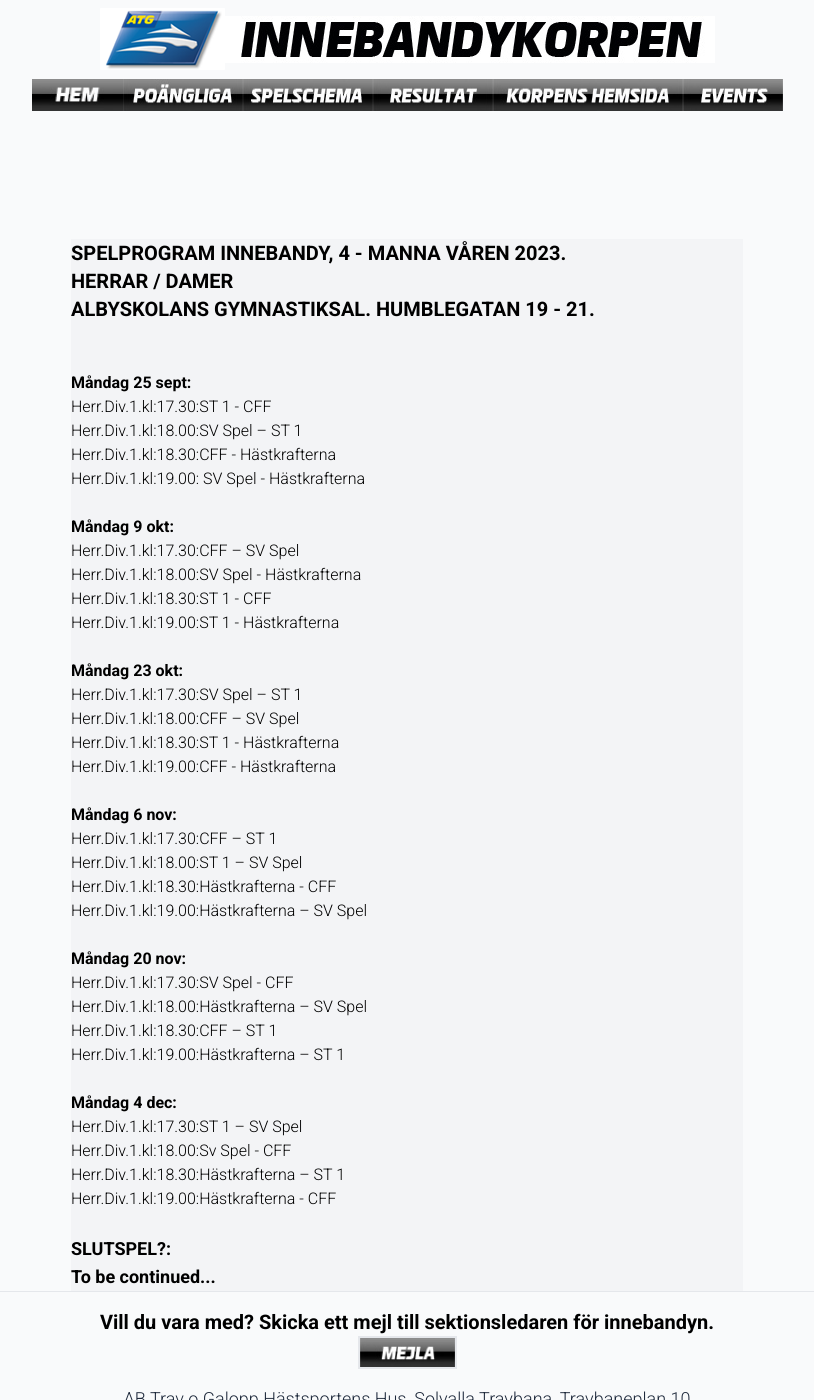
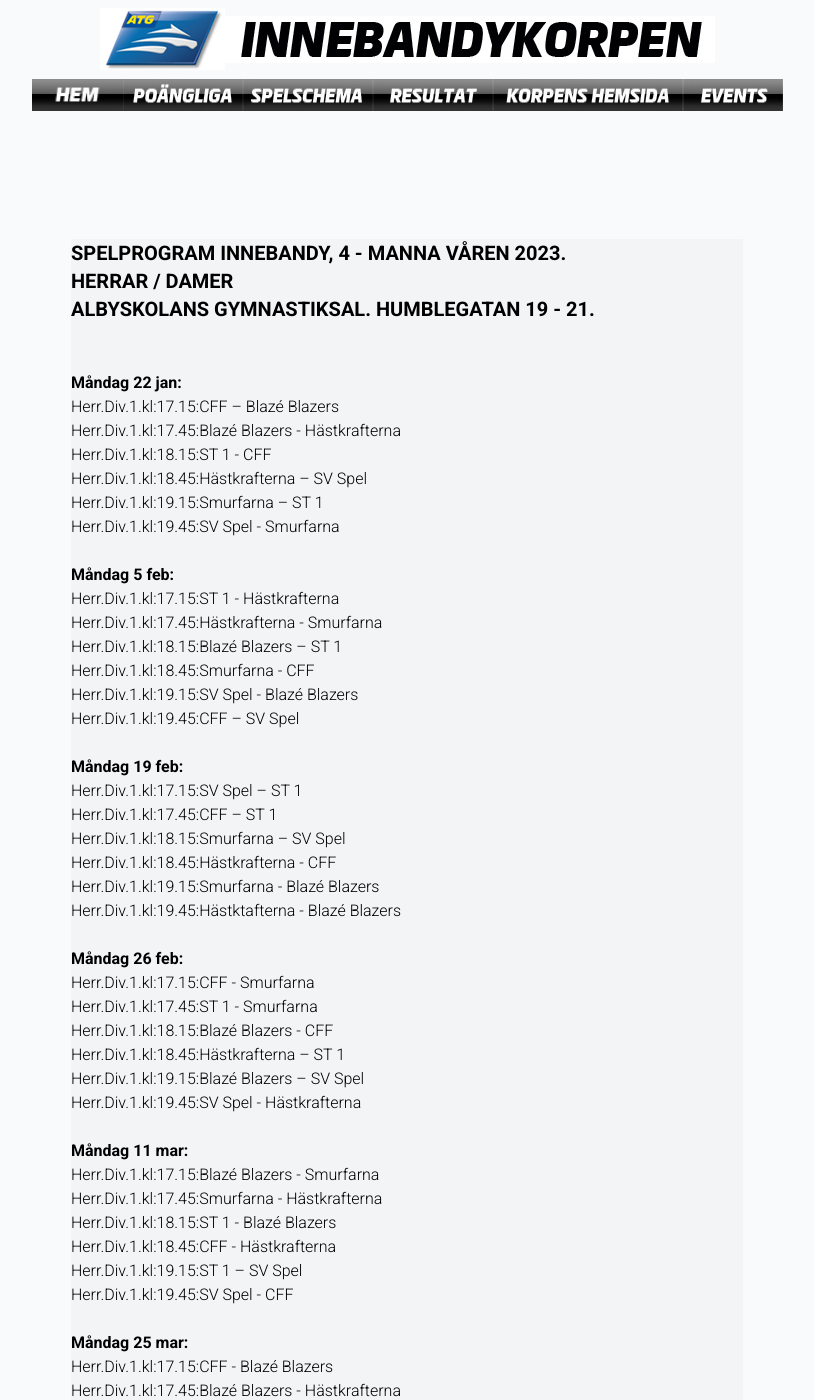
Before and after one commit to andreashogvall/andreashogvall.github.io, a Jekyll site: the page built from spelprogram.html, in a window 1280 px wide and 1400 px high. Shown: the whole window, without its empty margins (233-1047 px from the left). Built offline with Jekyll 4.4.1, drawn with Linux system fonts in a browser that asks for light colours; nearby versions of some CDN libraries; some of the changed text lies outside the part shown.

Commit message:
Add files via upload

```diff
--- a/spelprogram.html
+++ b/spelprogram.html
@@ -11,51 +11,76 @@
 
 <br>
 <br>
-<p class="text-sm md:text-base font-semibold">Måndag 25 sept:</p>
-Herr.Div.1.kl:17.30:ST 1 - CFF<br>
-Herr.Div.1.kl:18.00:SV Spel – ST 1<br>
-Herr.Div.1.kl:18.30:CFF - Hästkrafterna<br>
-Herr.Div.1.kl:19.00: SV Spel - Hästkrafterna<br>
+<p class="text-sm md:text-base font-semibold">Måndag 22 jan:</p>
+Herr.Div.1.kl:17.15:CFF – Blazé Blazers<br>
+Herr.Div.1.kl:17.45:Blazé Blazers - Hästkrafterna<br>
+Herr.Div.1.kl:18.15:ST 1 - CFF<br>
+Herr.Div.1.kl:18.45:Hästkrafterna – SV Spel<br>
+Herr.Div.1.kl:19.15:Smurfarna – ST 1<br>
+Herr.Div.1.kl:19.45:SV Spel - Smurfarna<br>
 <br>
 
 
-<p class="text-sm md:text-base font-semibold">Måndag 9 okt:</p>
-Herr.Div.1.kl:17.30:CFF – SV Spel<br>
-Herr.Div.1.kl:18.00:SV Spel - Hästkrafterna<br>
-Herr.Div.1.kl:18.30:ST 1 - CFF<br>
-Herr.Div.1.kl:19.00:ST 1 - Hästkrafterna<br>
+<p class="text-sm md:text-base font-semibold">Måndag 5 feb:</p>
+Herr.Div.1.kl:17.15:ST 1 - Hästkrafterna<br>
+Herr.Div.1.kl:17.45:Hästkrafterna - Smurfarna<br>
+Herr.Div.1.kl:18.15:Blazé Blazers – ST 1<br>
+Herr.Div.1.kl:18.45:Smurfarna - CFF<br>
+Herr.Div.1.kl:19.15:SV Spel - Blazé Blazers<br>
+Herr.Div.1.kl:19.45:CFF – SV Spel<br>
 <br>
 
 
-<p class="text-sm md:text-base font-semibold">Måndag 23 okt:</p>
-Herr.Div.1.kl:17.30:SV Spel – ST 1<br>
-Herr.Div.1.kl:18.00:CFF – SV Spel<br>
-Herr.Div.1.kl:18.30:ST 1 - Hästkrafterna<br>
-Herr.Div.1.kl:19.00:CFF - Hästkrafterna<br>
+<p class="text-sm md:text-base font-semibold">Måndag 19 feb:</p>
+Herr.Div.1.kl:17.15:SV Spel – ST 1<br>
+Herr.Div.1.kl:17.45:CFF – ST 1<br>
+Herr.Div.1.kl:18.15:Smurfarna – SV Spel<br>
+Herr.Div.1.kl:18.45:Hästkrafterna - CFF<br>
+Herr.Div.1.kl:19.15:Smurfarna - Blazé Blazers<br>
+Herr.Div.1.kl:19.45:Hästktafterna - Blazé Blazers<br>
 <br>
 
 
-<p class="text-sm md:text-base font-semibold">Måndag 6 nov:</p>
-Herr.Div.1.kl:17.30:CFF – ST 1<br>
-Herr.Div.1.kl:18.00:ST 1 – SV Spel<br>
-Herr.Div.1.kl:18.30:Hästkrafterna - CFF<br>
-Herr.Div.1.kl:19.00:Hästkrafterna – SV Spel<br>
+<p class="text-sm md:text-base font-semibold">Måndag 26 feb:</p>
+Herr.Div.1.kl:17.15:CFF - Smurfarna<br>
+Herr.Div.1.kl:17.45:ST 1 - Smurfarna<br>
+Herr.Div.1.kl:18.15:Blazé Blazers - CFF<br>
+Herr.Div.1.kl:18.45:Hästkrafterna – ST 1<br>
+Herr.Div.1.kl:19.15:Blazé Blazers – SV Spel<br>
+Herr.Div.1.kl:19.45:SV Spel - Hästkrafterna<br>
 <br>
 
 
-<p class="text-sm md:text-base font-semibold">Måndag 20 nov:</p>
-Herr.Div.1.kl:17.30:SV Spel - CFF<br>
-Herr.Div.1.kl:18.00:Hästkrafterna – SV Spel<br>
-Herr.Div.1.kl:18.30:CFF – ST 1<br>
-Herr.Div.1.kl:19.00:Hästkrafterna – ST 1<br>
+<p class="text-sm md:text-base font-semibold">Måndag 11 mar:</p>
+Herr.Div.1.kl:17.15:Blazé Blazers - Smurfarna<br>
+Herr.Div.1.kl:17.45:Smurfarna - Hästkrafterna<br>
+Herr.Div.1.kl:18.15:ST 1 - Blazé Blazers<br>
+Herr.Div.1.kl:18.45:CFF - Hästkrafterna<br>
+Herr.Div.1.kl:19.15:ST 1 – SV Spel<br>
+Herr.Div.1.kl:19.45:SV Spel - CFF<br>
 <br>
 
 
-<p class="text-sm md:text-base font-semibold">Måndag 4 dec:</p>
-Herr.Div.1.kl:17.30:ST 1 – SV Spel<br>
-Herr.Div.1.kl:18.00:Sv Spel - CFF<br>
-Herr.Div.1.kl:18.30:Hästkrafterna – ST 1<br>
-Herr.Div.1.kl:19.00:Hästkrafterna - CFF<br>
+<p class="text-sm md:text-base font-semibold">Måndag 25 mar:</p>
+Herr.Div.1.kl:17.15:CFF - Blazé Blazers<br>
+Herr.Div.1.kl:17.45:Blazé Blazers - Hästkrafterna<br>
+Herr.Div.1.kl:18.15:ST 1 - CFF<br>
+Herr.Div.1.kl:18.45:Hästkrafterna – SV Spel<br>
+Herr.Div.1.kl:19.15:Smurfarna – ST 1<br>
+Herr.Div.1.kl:19.45:SV Spel - Smurfarna<br>
+<br>
+
+
+<p class="text-sm md:text-base font-semibold">Måndag 15 apr:</p>
+Herr.Div.1.kl:17.15:ST 1 - Hästkrafterna<br>
+Herr.Div.1.kl:17.45:CFF – SV Spel<br>
+Herr.Div.1.Kl:18.15:Smurfarna - CFF<br>
+Herr.Div.1.kl:18.45:SV Spel – ST 1<br>
+Herr.Div.1.kl:19.15:Blazé Blazers – ST 1<br>
+Herr.Div.1.kl:19.45:Hästkrafterna - Smurfarna<br>
+Herr.Div.1.kl:20.15:SV Spel - Blazé Blazers<br>
+Herr.Div.1.kl:20.45:Hästkrafterna - CFF<br>
+Herr.Div.1.kl:21.15 Smurfarna - Blazé Blazers<br>
 <br>
 <p class="text-lg font-bold">
 SLUTSPEL?:<br>
```
Also changed, not shown: index.html (+87 -39 lines).
